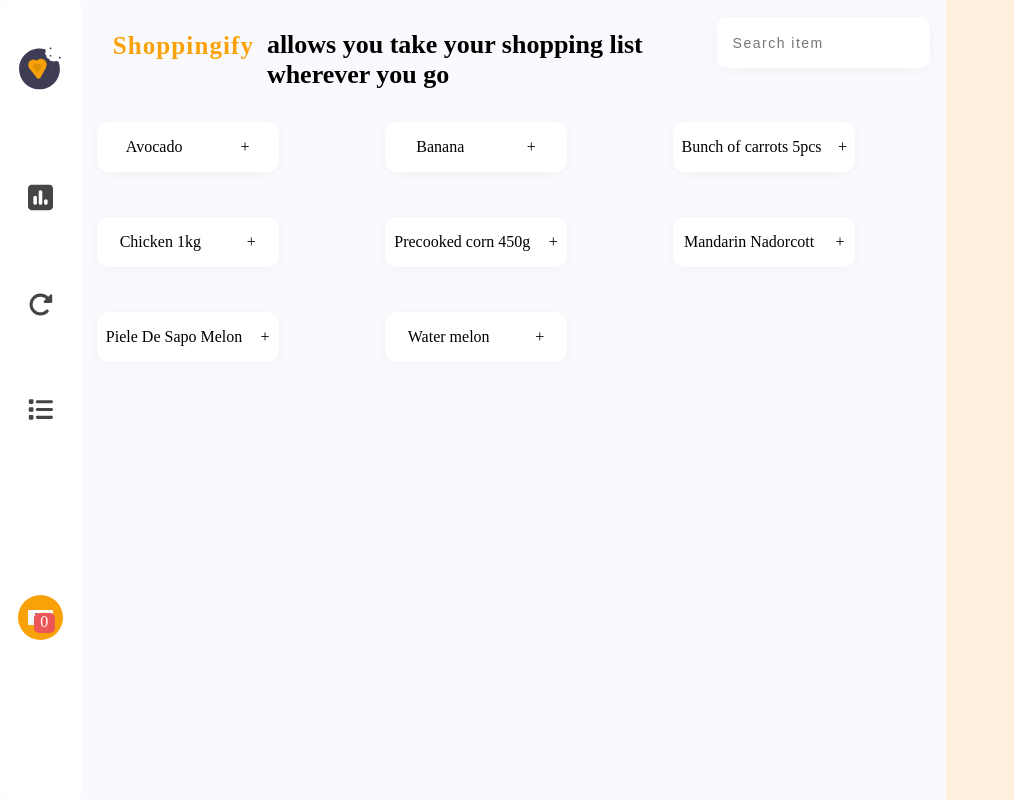
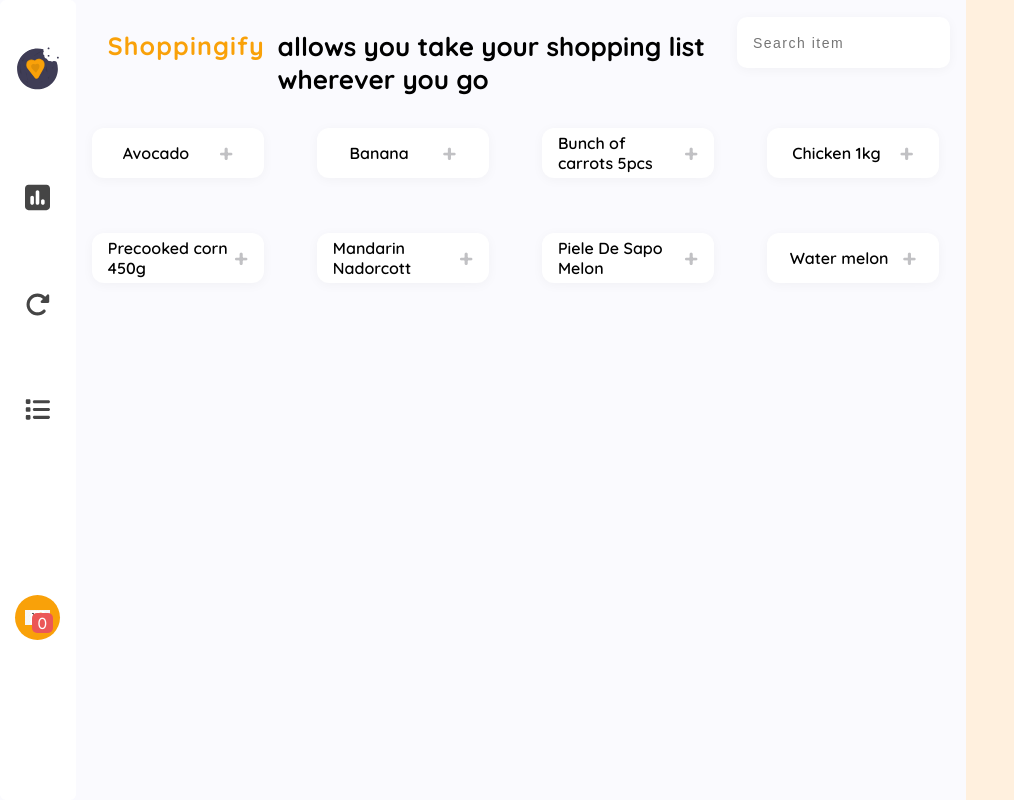
Before and after one commit to EjiroOsiephri/Shoppingfy-app, a React (Vite) app in the folder shoppingify-master/vite-project/: page / in a window 1280 px wide. Shown: the whole page, without its empty margins (0-1014 px from the left). Built offline with nearby package versions, Linux system fonts and the light colour scheme.

Commit message:
Fixed font family issue

```diff
--- a/shoppingify-master/vite-project/src/Sass/FoodArray.module.scss
+++ b/shoppingify-master/vite-project/src/Sass/FoodArray.module.scss
@@ -1,10 +1,11 @@
 .foodArray {
   display: grid;
-  grid-template-columns: auto auto auto;
+  grid-template-columns: repeat(auto-fit, minmax(200px, 1fr));
+  gap: 10px;
 }
 
 .foodAndVegetables {
-  width: 182px;
+  width: 80%;
   height: 50px;
   background-color: white;
   margin: 2em 0 0.8em 1em;
@@ -13,4 +14,17 @@
   justify-content: space-around;
   box-shadow: 0 2px 12px rgba(0, 0, 0, 0.04);
   border-radius: 12px;
+  padding: 1em;
 }
+.foodAndVegetables p:first-child {
+  font-weight: 600;
+  color: rgba(0, 0, 0, 1);
+}
+.foodAndVegetables p:last-child {
+  font-size: 24px;
+  font-weight: 900;
+  color: rgba(193, 193, 196, 1);
+  cursor: pointer;
+  margin: 0;
+  padding: 0;
+}
--- a/shoppingify-master/vite-project/src/Sass/MainHeader.module.scss
+++ b/shoppingify-master/vite-project/src/Sass/MainHeader.module.scss
@@ -60,7 +60,7 @@
   }
   .texts h1 {
     margin-right: 0.5em;
-    font-size: 15px;
+    font-size: 18px;
     max-width: 380px;
   }
   .texts > span {
--- a/shoppingify-master/vite-project/src/index.scss
+++ b/shoppingify-master/vite-project/src/index.scss
@@ -6,4 +6,5 @@
 }
 body {
   background: #fafafe;
+  font-family: Quicksand, Nunito, Verdana, Geneva, Tahoma, sans-serif;
 }
```
